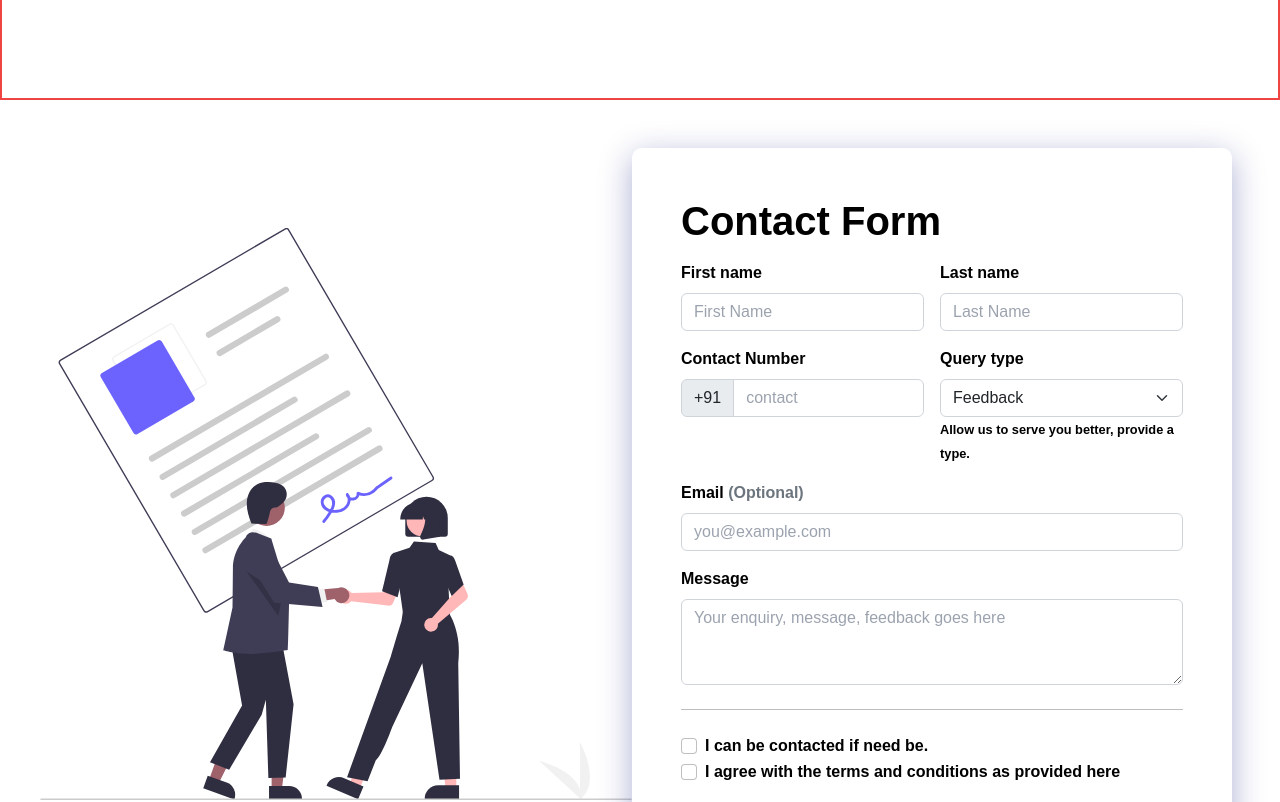
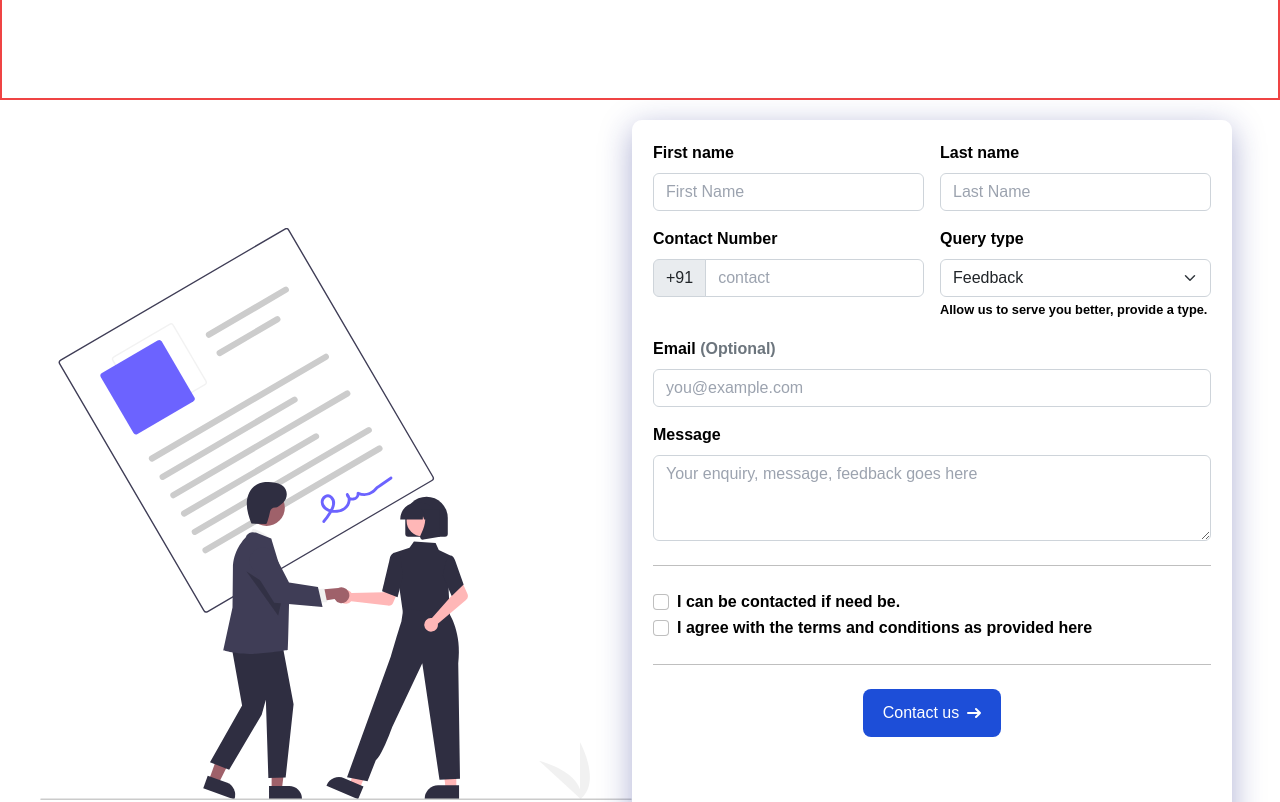
Before and after one commit to vivekkum-ar/React-cherryberryin, a React (Vite) app: page /home in a window 1280 px wide. Shown: the part 4740-5542 px from the top of the page. Built offline with nearby package versions, Linux system fonts and the light colour scheme; no server answers.

Commit message:
Improved contact mobile UI

```diff
--- a/src/components/ContactForm.tsx
+++ b/src/components/ContactForm.tsx
@@ -77,10 +77,14 @@ if (!serviceId || !templateId || !publicKey) {
 
   return (
 
-    <><div className="h-screen w-screen mt-32" style={{ backgroundImage: `url("./images/undraw_agreement_re_d4dv.svg")`, backgroundRepeat: "no-repeat", backgroundSize: "contain" }}> </div><div className="col-md-7 p-5 p-xs-2 me-2 col-lg-6 text-black dark:text-white  fw-bolder contact-fp-div my-5">
-      <h4 className="mb-3 fw-bolder display-6 font-bg">
+    <>
+    <div className="h-screen w-screen md:mt-32" style={{ backgroundImage: `url("./images/undraw_agreement_re_d4dv.svg")`, backgroundRepeat: "no-repeat", backgroundSize: "contain" }}>
+    </div>
+
+    <div className="col-md-7 md:p-5 p-3 p-xs-2 md:me-2 col-lg-6 text-black dark:text-white relative md:static -top-96 md:top-0 fw-bolder contact-fp-div md:my-5">
+      {/* <h4 className="mb-3 fw-bolder display-6 font-bg">
         Contact Form
-      </h4>
+      </h4> */}
       <form className="needs-validation" ref={form} onSubmit={sendEmail}>
         <div className="row g-3">
           <div className="col-sm-6">
```
